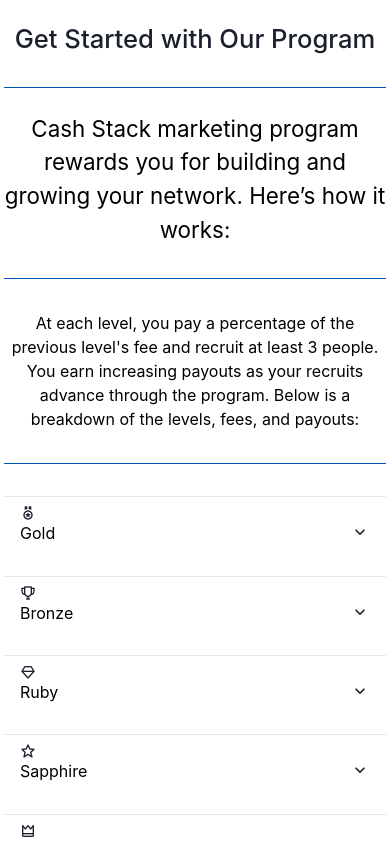
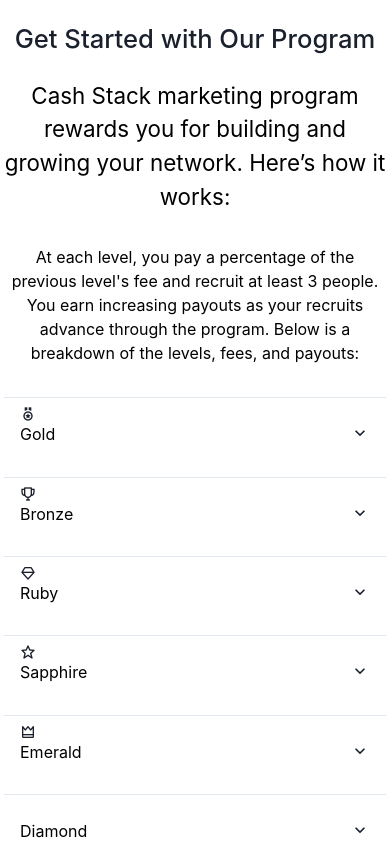
Before and after one commit to tumikole/cash-stack, a React (Create React App) app in the folder frondend/: page /get_started in a window 390 px wide. Shown: the top 843 px of the page. Built offline with nearby package versions, Linux system fonts and the light colour scheme.

Commit message:
sign up form

```diff
--- a/frondend/src/components/Layout/GetStarted.css
+++ b/frondend/src/components/Layout/GetStarted.css
@@ -110,26 +110,16 @@
   .get-startedHeader {
     font-size: 1.6rem; /* Adjusting header size for smaller screens */
     margin-top: 1.5rem;
-    border-bottom: 1px solid #0056b3;
-    padding-bottom: 2rem;
   }
 
   .get-startedSubHeader {
     font-size: 1.4rem;
     margin-top: 1.5rem;
-    border-bottom: 1px solid #0056b3;
-    padding-bottom: 2rem;
-
-
   }
 
   .level-description p {
     font-size: 1rem; /* Reduce paragraph text size */
     margin-top: 2rem;
-    border-bottom: 1px solid #0056b3;
-    padding-bottom: 2rem;
-
-
   }
 
   .levels-table th,
@@ -176,23 +166,16 @@
   .get-startedHeader {
     font-size: 1.6rem; /* Adjusting header size for smaller screens */
     margin-top: 1.5rem;
-    border-bottom: 1px solid #0056b3;
-    padding-bottom: 2rem;
-
   }
 
   .get-startedSubHeader {
     font-size: 1.4rem;
     margin-top: 1.5rem;
-    border-bottom: 1px solid #0056b3;
-    padding-bottom: 2rem;
   }
 
   .level-description p {
     font-size: 1rem; /* Reduce paragraph text size */
     margin-top: 2rem;
-    border-bottom: 1px solid #0056b3;
-    padding-bottom: 2rem;
   }
 
   .levels-table {
```
